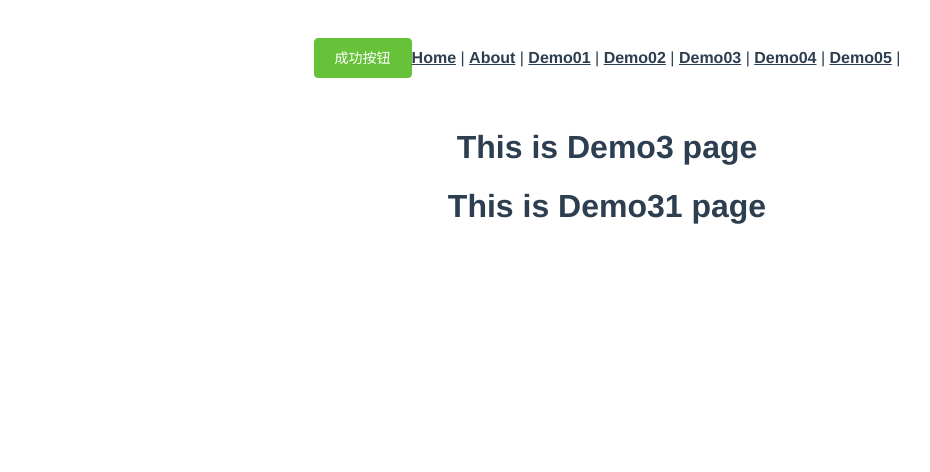
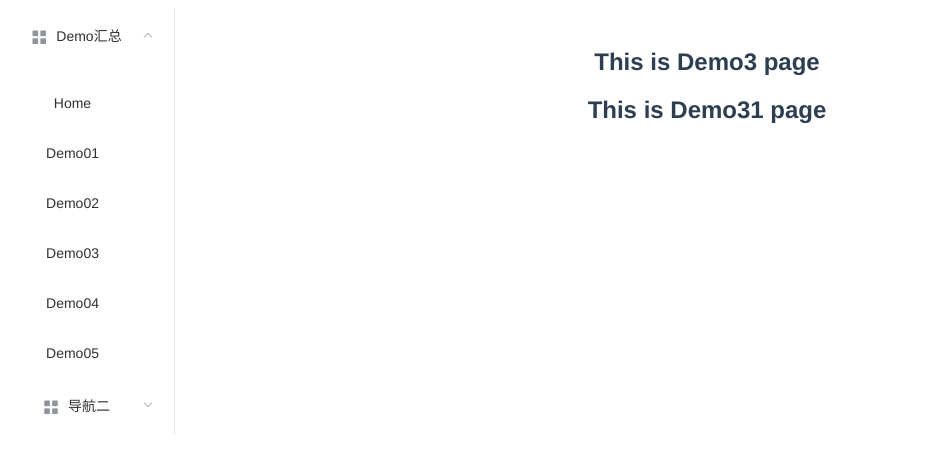
Before and after one commit to AZQD/vuestudy, a Vue app: page /demo03/demo031 in a window 1280 px wide. Shown: the top 472 px of the page, without its empty margins (33-963 px from the left). Built offline with nearby package versions, Linux system fonts and the light colour scheme.

Commit message:
项目菜单梳理

```diff
--- a/src/App.vue
+++ b/src/App.vue
@@ -1,28 +1,66 @@
 <template>
   <div id="app">
+
+    <el-container>
+
       <div id="nav">
-      <el-button type="success">成功按钮</el-button>
+
+      </div>
+
+      <el-aside width="200px" style="background-color: rgb(238, 241, 246)">
+        <el-menu :default-openeds="['1']" router :default-active="$route.path">
+
+          <el-submenu index="1"><!--第一部分-->
 
             <!--跳转到指定路由，比a标签好用，有多个属性可以定义-->
             <!--参考文档：https://router.vuejs.org/zh/api/#router-link-->
 
-      <router-link to="/">Home</router-link> |
-      <router-link to="/about">About</router-link> |
+            <!--<router-link to="/">Home</router-link> |
 
             <router-link :to="{ path: '/demo01', query: { a: '1' }}">Demo01</router-link> |
-      <!--<router-link replace active-class="active" tag="span" :to="{ path: '/demo01', query: { a: '1' }}">Demo01</router-link>-->
+            &lt;!&ndash;<router-link replace active-class="active" tag="span" :to="{ path: '/demo01', query: { a: '1' }}">Demo01</router-link>&ndash;&gt;
 
             <router-link :to = "'/demo02/'+type">Demo02</router-link> |
-      <!--命名的路由：-->
-      <!--// name字段，也就是src/router/index.js:38里面，对应的Demo02；-->
-      <!--// type这个键名，需要和/demo02/:type对应；-->
-      <!--<router-link :to="{ name: 'Demo02', params: { type: 123 }}">Demo02</router-link>-->
+            &lt;!&ndash;命名的路由：&ndash;&gt;
+            &lt;!&ndash;// name字段，也就是src/router/index.js:38里面，对应的Demo02；&ndash;&gt;
+            &lt;!&ndash;// type这个键名，需要和/demo02/:type对应；&ndash;&gt;
+            &lt;!&ndash;<router-link :to="{ name: 'Demo02', params: { type: 123 }}">Demo02</router-link>&ndash;&gt;
 
             <router-link to="/demo03">Demo03</router-link> |
             <router-link to="/demo04">Demo04</router-link> |
-      <router-link to="/demo05">Demo05</router-link> |
+            <router-link to="/demo05">Demo05</router-link> |-->
 
-    </div>
+            <template slot="title"><i class="el-icon-menu"></i>Demo汇总</template>
+            <el-menu-item-group>
+              <el-menu-item index="/">Home</el-menu-item>
+              <el-menu-item index="/demo01" :route="{ path: '/demo01', query: { a: '1' }}">Demo01</el-menu-item>
+              <el-menu-item :index="'/demo02/'+type">Demo02</el-menu-item>
+              <el-menu-item index="/demo03">Demo03</el-menu-item>
+              <el-menu-item index="/demo04">Demo04</el-menu-item>
+              <el-menu-item index="/demo05">Demo05</el-menu-item>
+            </el-menu-item-group>
+          </el-submenu>
+
+          <el-submenu index="2"><!--第二部分-->
+            <template slot="title"><i class="el-icon-menu"></i>导航二</template>
+            <el-menu-item-group>
+              <template slot="title">分组一</template>
+              <el-menu-item index="2-1">选项1</el-menu-item>
+              <el-menu-item index="2-2">选项2</el-menu-item>
+            </el-menu-item-group>
+            <el-menu-item-group title="分组2">
+              <el-menu-item index="2-3">选项3</el-menu-item>
+            </el-menu-item-group>
+            <el-submenu index="2-4">
+              <template slot="title">选项4</template>
+              <el-menu-item index="2-4-1">选项4-1</el-menu-item>
+            </el-submenu>
+          </el-submenu>
+
+        </el-menu>
+      </el-aside>
+
+      <el-main>
 
         <!--参考文档：https://router.vuejs.org/zh/api/#router-view-->
         <!--可以存在多个router-view组件，该组件只有一个name属性，表示路由为demo01时，加载的是components里面key为demo01AddComp的组件-->
@@ -58,6 +96,14 @@
         <!--<keep-alive exclude="Demo02">
           <router-view/>
         </keep-alive>-->
+
+      </el-main>
+    </el-container>
+
+
+
+
+
   </div>
 </template>
 
@@ -74,7 +120,8 @@
   }
 </script>
 
-<style lang="scss">
+<!--scoped：样式作用域为当前组件-->
+<style lang="scss" scoped>
 #app {
   font-family: Avenir, Helvetica, Arial, sans-serif;
   -webkit-font-smoothing: antialiased;
@@ -83,19 +130,19 @@
   color: #2c3e50;
 }
 
-#nav {
-  padding: 30px;
+.el-header {
+  background-color: #B3C0D1;
+  color: #333;
+  line-height: 60px;
+}
 
-  a {
-    font-weight: bold;
-    color: #2c3e50;
+.el-aside {
+  color: #333;
+}
 
-    &.router-link-exact-active {
-      color: #42b983;
-    }
-  }
-  .active{
-    color: red;
+  .el-menu-item{
+    a{
+      display: block;
     }
   }
 </style>
--- a/src/router/index.js
+++ b/src/router/index.js
@@ -3,6 +3,16 @@ import VueRouter from 'vue-router'
 import Home from '../views/Home.vue'
 
 Vue.use(VueRouter)
+
+// 报错：NavigationDuplicated: Avoided redundant navigation to current location: “/“
+// 原因：路由重复导致
+//解决方案：
+// 获取原型对象上的push函数
+const originalPush = VueRouter.prototype.push
+//修改原型对象中的push方法
+VueRouter.prototype.push = function push(location) {
+  return originalPush.call(this, location).catch(err => err)
+}
 
 const routes = [
   {
@@ -17,15 +27,6 @@ const routes = [
       next();
     }
   },
-  {
-    path: '/about',
-    name: 'About',
-    // route level code-splitting
-    // this generates a separate chunk (about.[hash].js) for this route
-    // which is lazy-loaded when the route is visited.
-    component: () => import(/* webpackChunkName: "about" */ '../views/About.vue')
-  },
-
 
   // 学习重点：router-link、router-view、获取参数
   {
@@ -33,7 +34,7 @@ const routes = [
     name: 'Demo01',
     // components：可匹配多路由，router-view组件根据name属性渲染对应组件
     components: {
-      default: () => import('../views/Demo01.vue'),
+      default: () => import('../views/Demo01.vue'), // 路由懒加载：动态import
       demo01AddComp: () => import('../views/Demo01.vue')
     },
   },
--- a/src/views/About.vue
+++ /dev/null
@@ -1,34 +0,0 @@
-<template>
-  <div class="about">
-    <h1>This is about page</h1>
-  </div>
-</template>
-
-<script>
-  export default {
-
-    name: 'about',
-
-    components: {},
-
-    data () {
-      return {}
-    },
-
-    created () {
-
-    },
-
-    methods: {},
-  }
-
-</script>
-
-<!--scoped：样式作用域为当前组件-->
-<style lang="scss" scoped>
-
-  *{
-    background-color: lightpink;
-  }
-
-</style>
--- a/src/views/Demo03.vue
+++ b/src/views/Demo03.vue
@@ -1,5 +1,5 @@
 <template>
-  <div class="about">
+  <div>
     <h1>This is Demo3 page</h1>
 
     <router-view/>
--- a/src/views/Demo031.vue
+++ b/src/views/Demo031.vue
@@ -1,5 +1,5 @@
 <template>
-  <div class="about">
+  <div>
     <h1>This is Demo31 page</h1>
   </div>
 </template>
--- a/src/views/Demo032.vue
+++ b/src/views/Demo032.vue
@@ -1,5 +1,5 @@
 <template>
-  <div class="about">
+  <div>
     <h1>This is Demo32 page</h1>
   </div>
 </template>
```
Lines whose indentation alone changed are shown as unchanged.
